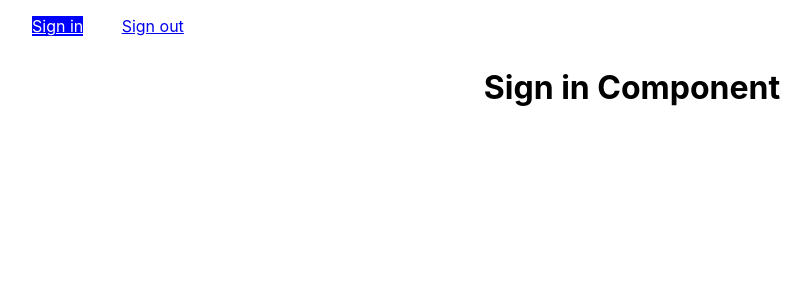
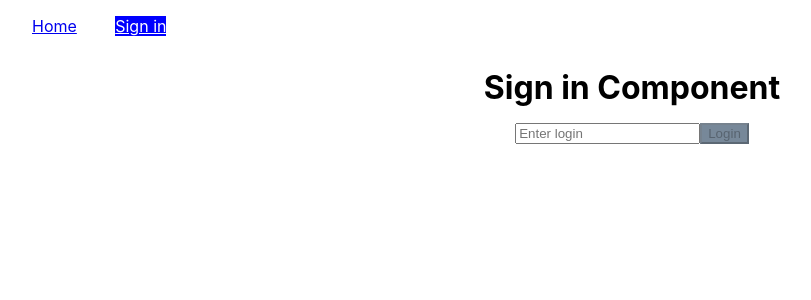
Before and after one commit to Beersheva22-StanislavRevva/react-applications, a React (Create React App) app: page /signin in a window 1280 px wide. Shown: the top 300 px of the page, without its empty margins (8-819 px from the left). Built offline with nearby package versions, Linux system fonts and the light colour scheme.

Commit message:
routing with authorization

```diff
--- a/src/App.tsx
+++ b/src/App.tsx
@@ -4,9 +4,10 @@ import Home from "./components/pages/Home";
 import Orders from "./components/pages/Orders";
 import Products from "./components/pages/Products";
 import ShoppingCart from "./components/pages/ShoppingCart copy";
-import SignIn from "./components/pages/SignIn copy";
+import SignIn from "./components/pages/SignIn";
 import SignOut from "./components/pages/SignOut";
 import "./App.css";
+import Customers from "./components/pages/Customers";
 
 const App: React.FC = () => {
 
@@ -14,6 +15,8 @@ const App: React.FC = () => {
     <Routes>
       <Route path="/" element={<Navigator/>}>
           <Route index element = {<Home/>}/>
+          <Route path = "home" element = {<Home/>}/>
+          <Route path = "customers" element = {<Customers/>}/>
           <Route path = "orders" element = {<Orders/>}/>
           <Route path = "products" element = {<Products/>}/>
           <Route path = "shoppingcart" element = {<ShoppingCart/>}/>
--- a/src/components/common/Navigator.tsx
+++ b/src/components/common/Navigator.tsx
@@ -1,20 +1,73 @@
 import {NavLink, Outlet } from "react-router-dom"
+import { useSelectorAdmFl, useSelectorUserFl } from "../../redux/store";
+
 
 const Navigator: React.FC = () => {
-    return <div>
+    const admFl = useSelectorAdmFl();
+    const userFl = useSelectorUserFl();
+    if (admFl && userFl) {
+        return <div>
+                <nav>
+                    <ul className="navigator-list">
+                        <li className="navigator-item">
+                            <NavLink to = "/home">Home</NavLink>
+                        </li>
+                        <li className="navigator-item">
+                            <NavLink to = "/customers">Customers</NavLink>
+                        </li>
+                        <li className="navigator-item">
+                            <NavLink to = "/orders">Orders</NavLink>
+                        </li>
+                        <li className="navigator-item">
+                            <NavLink to = "/products">Products</NavLink>
+                        </li>
+                        <li className="navigator-item">
+                            <NavLink to = "/shoppingcart">Shopping Cart</NavLink>
+                        </li>
+                        <li className="navigator-item">
+                            <NavLink to = "/signout">Sign out</NavLink>
+                        </li>
+                    </ul>
+                </nav>
+            <Outlet></Outlet>
+        </div>
+    }
+    if (!admFl && userFl) {
+        return <div>
+                <nav>
+                    <ul className="navigator-list">
+                        <li className="navigator-item">
+                            <NavLink to = "/home">Home</NavLink>
+                        </li>
+                        <li className="navigator-item">
+                            <NavLink to = "/products">Products</NavLink>
+                        </li>
+                        <li className="navigator-item">
+                            <NavLink to = "/shoppingcart">Shopping Cart</NavLink>
+                        </li>
+                        <li className="navigator-item">
+                            <NavLink to = "/signout">Sign out</NavLink>
+
+                        </li>
+                    </ul>
+                </nav>
+            <Outlet></Outlet>
+        </div>
+    } else {
+        return <div>
             <nav>
                 <ul className="navigator-list">
                     <li className="navigator-item">
-                        <NavLink to = "/signin">Sign in</NavLink>
-
+                        <NavLink to = "/home">Home</NavLink>
                     </li>
                     <li className="navigator-item">
-                        <NavLink to = "/signout">Sign out</NavLink>
+                        <NavLink to = "/signin">Sign in</NavLink>
 
                     </li>
                 </ul>
             </nav>
         <Outlet></Outlet>
     </div>
+    }
 }
 export default Navigator;
--- /dev/null
+++ b/src/components/pages/Customers.tsx
@@ -0,0 +1,3 @@
+const Customers: React.FC = () =>
+<p className="component-logo">Customers Component</p>
+export default Customers;
--- a/src/components/pages/SignIn copy.tsx
+++ /dev/null
@@ -1,3 +0,0 @@
-const SignIn: React.FC = () =>
-<p className="component-logo">Sign in Component</p>
-export default SignIn;
--- /dev/null
+++ b/src/components/pages/SignIn.tsx
@@ -0,0 +1,26 @@
+import { useDispatch } from "react-redux";
+import InputResult from "../../model/InputResult";
+import { admFlActions } from "../../redux/Slices/admFlSlice";
+import { userFlActions } from "../../redux/Slices/userFlSlice";
+import Input from "../common/Input";
+const ADMIN_LOGIN = "admin";
+
+const SignIn: React.FC = () => {
+    const dispatch = useDispatch();
+    function inputCheck(inputString:string):InputResult {
+        if (inputString.toLocaleLowerCase() === ADMIN_LOGIN) {
+            dispatch(admFlActions.setFl(true));
+            dispatch(userFlActions.setFl(true));
+        } else {
+            dispatch(admFlActions.setFl(false));
+            dispatch(userFlActions.setFl(true));
+        }
+        return {status: "success"};
+    }
+return <p className="component-logo">
+    <div>Sign in Component</div>
+    <Input placeholder="Enter login" buttonTitle="Login" type="text" submitFn={inputCheck} />
+ </p>
+}
+
+export default SignIn;
--- a/src/components/pages/SignOut.tsx
+++ b/src/components/pages/SignOut.tsx
@@ -1,3 +1,18 @@
-const SignOut: React.FC = () =>
-<p className="component-logo">Sign out Component</p>
+import { useDispatch } from "react-redux";
+import { admFlActions } from "../../redux/Slices/admFlSlice";
+import { userFlActions } from "../../redux/Slices/userFlSlice";
+
+const SignOut: React.FC = () => {
+    const dispatch = useDispatch();
+
+    function signOutFn() {
+    dispatch(admFlActions.setFl(false));
+    dispatch(userFlActions.setFl(false));
+    }
+return <p className="component-logo">
+<div>Sign out Component</div>
+<button onClick={signOutFn} className="btn">SignOut</button>
+</p>
+}
+
 export default SignOut;
--- /dev/null
+++ b/src/redux/Slices/admFlSlice.ts
@@ -0,0 +1,16 @@
+import {createSlice} from '@reduxjs/toolkit';
+
+const initialState: {fl:boolean} =  {
+        fl:false
+}
+const slice = createSlice({
+    initialState,
+    name: 'admFlState',
+    reducers: {
+        setFl: (state, data) => {
+            state.fl = data.payload as boolean;
+        }
+    }
+})
+export const admFlActions = slice.actions;
+export const admFlReducer = slice.reducer;
--- /dev/null
+++ b/src/redux/Slices/userFlSlice.ts
@@ -0,0 +1,16 @@
+import {createSlice} from '@reduxjs/toolkit';
+
+const initialState: {fl:boolean} =  {
+        fl:false
+}
+const slice = createSlice({
+    initialState,
+    name: 'userFlState',
+    reducers: {
+        setFl: (state, data) => {
+            state.fl = data.payload as boolean;
+        }
+    }
+})
+export const userFlActions = slice.actions;
+export const userFlReducer = slice.reducer;
--- a/src/redux/store.ts
+++ b/src/redux/store.ts
@@ -1,8 +1,19 @@
 import { configureStore } from "@reduxjs/toolkit";
-
+import { admFlReducer } from "./Slices/admFlSlice";
+import { userFlReducer } from "./Slices/userFlSlice"
+import { useSelector } from "react-redux";
 
 export const store = configureStore ({
     reducer: {
-
+       admFlState: admFlReducer,
+       userFlState: userFlReducer
     }
 })
+
+export function useSelectorAdmFl() {
+    return useSelector<any,boolean>(state => state.admFlState.fl);
+}
+
+export function useSelectorUserFl() {
+    return useSelector<any,boolean>(state => state.userFlState.fl);
+}
```
